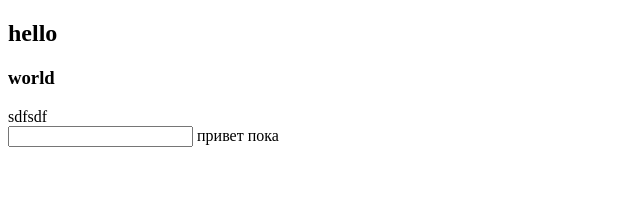
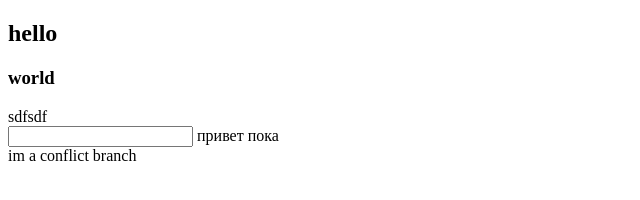
Before and after one commit to Julian2103/-, a plain HTML site: page index.html in a window 1280 px wide. Shown: the whole page, without its empty margins (0-640 px from the left). Drawn offline with Linux system fonts and the light colour scheme.

Commit message:
comm conflict-branch

```diff
--- a/index.html
+++ b/index.html
@@ -12,5 +12,6 @@
       <input type="email" />
       <span>привет</span>
       <span>пока</span>
+      <div>im a conflict branch</div>
    </body>
 </html>
```
